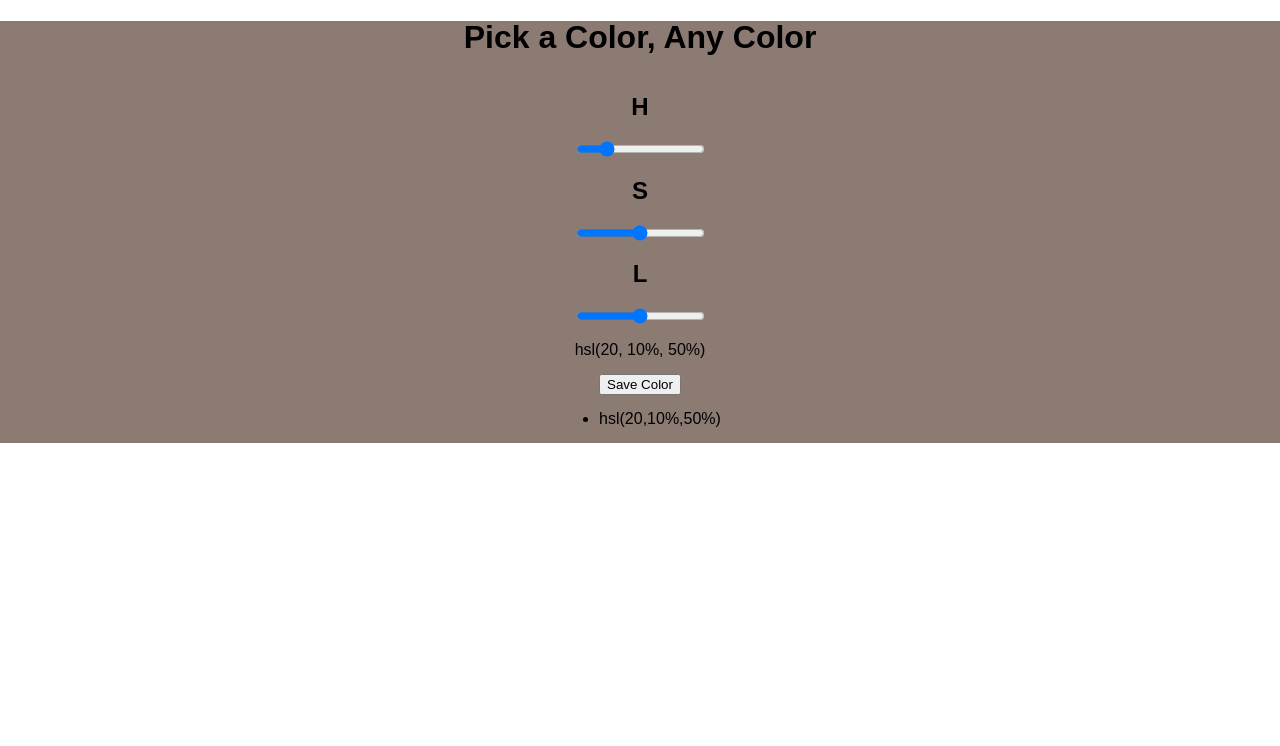
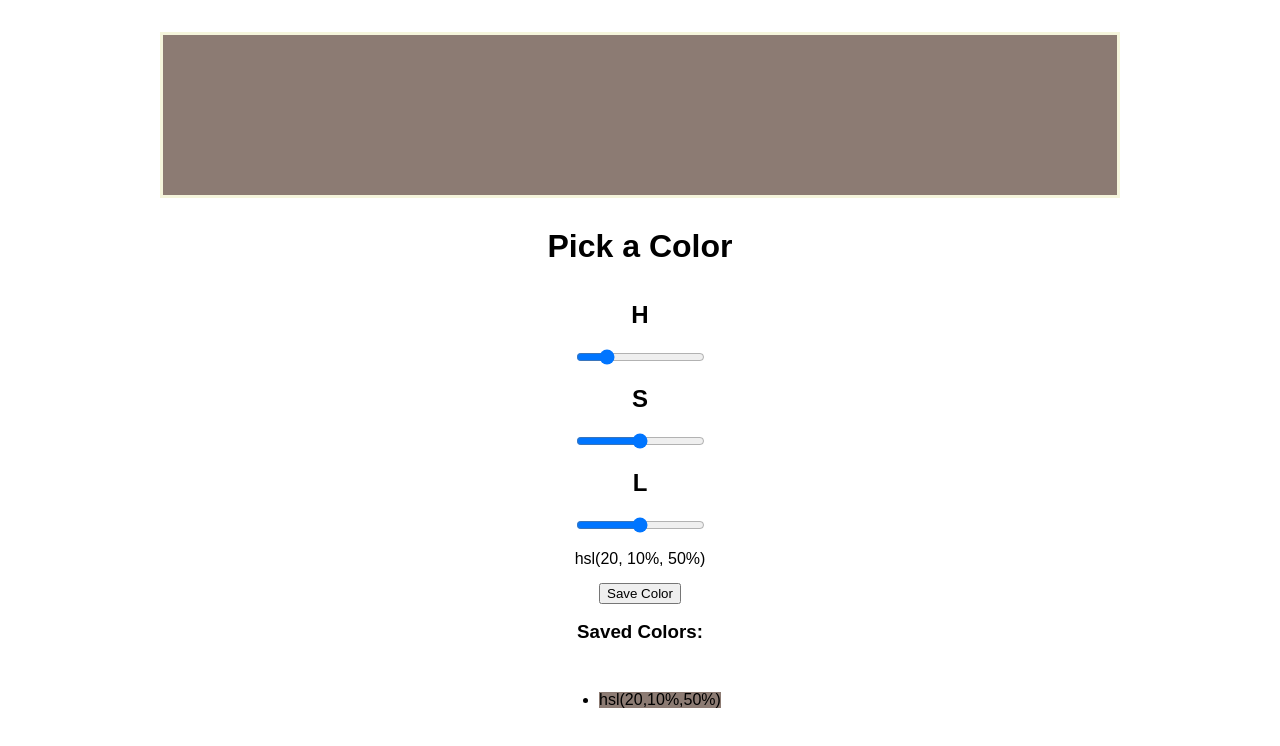
Before and after one commit to GarrettAnderson/color-picker, a React (Create React App) app: page / in a window 1280 px wide. Both pictures are taken after a click on the button "Save Color". Shown: the top 746 px of the page. Built offline with nearby package versions, Linux system fonts and the light colour scheme.

Commit message:
added to the js to add a background color to the saved color list item. updated the concat method in the newColor set state so the list item would populate correctly. moved the ul outside of the map in order to repeatedly create the li instead of the ul and li combo for better semantic translation

```diff
--- a/src/App.js
+++ b/src/App.js
@@ -33,14 +33,14 @@ class App extends Component {
     })
   }
 
-  saveColor = () => {
+  saveColor = (event) => {
     const color = {
       h: this.state.hue,
       s: this.state.sat,
       l: this.state.light
     }
     this.setState({
-      newColor: this.state.colors.concat(color)
+      newColor: this.state.newColor.concat(color)
     })
     // console.log(colors)
   }
@@ -49,9 +49,13 @@ class App extends Component {
     // return <HelloWorld />
     return (
       // <div style={{ backgroundColor: `hsl(50,8%,20%)` }} />
-      <main style={{ backgroundColor: `hsl(${this.state.hue},${this.state.sat}%,${this.state.light}%)` }}>
-        {/* <div style={{ backgroundColor: `hsl(${this.state.hue},${this.state.sat}%,${this.state.light}%)` }} /> */}
-        <h1>Pick a Color, Any Color</h1>
+      // <main style={{ backgroundColor: `hsl(${this.state.hue},${this.state.sat}%,${this.state.light}%)` }}>
+      <main>
+        <section
+          className="color-sample"
+          style={{ backgroundColor: `hsl(${this.state.hue},${this.state.sat}%,${this.state.light}%)` }}
+        />
+        <h1>Pick a Color</h1>
         <section>
           <span>
             <h1>H</h1>
@@ -72,16 +76,24 @@ class App extends Component {
           </p>
           <button onClick={this.saveColor}>Save Color</button>
           <section>
+            <h1>Saved Colors:</h1>
+            <ul>
               {this.state.newColor.map((view) => {
                 console.log(view)
                 return (
-                <ul>
-                  <li>
+                  <li
+                    className="saved-color"
+                    style={{
+                      backgroundColor: `hsl(${view.h},${view.s}%,${view.l}%)`
+                    }}
+                  >
+                    <p>
                       hsl({view.h},{view.s}%,{view.l}%)
+                    </p>
                   </li>
-                </ul>
                 )
               })}
+            </ul>
             {/* <p>
               hsl({this.state.color[0]}, {this.state.color[1]}%, {this.state.color[2]}%)
             </p> */}
--- a/src/index.css
+++ b/src/index.css
@@ -20,3 +20,9 @@ section {
 h1 {
   text-align: center;
 }
+
+.color-sample {
+  border: 3px solid beige;
+  padding: 5rem;
+  margin: 2rem 10rem;
+}
```
Lines whose indentation alone changed are shown as unchanged.
